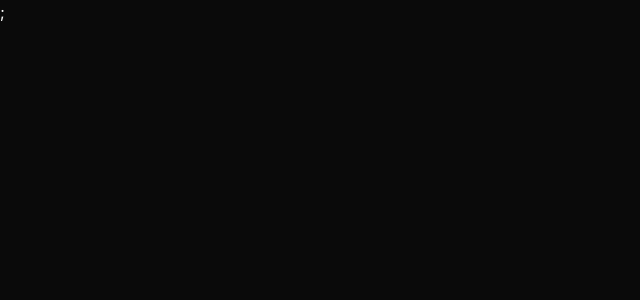
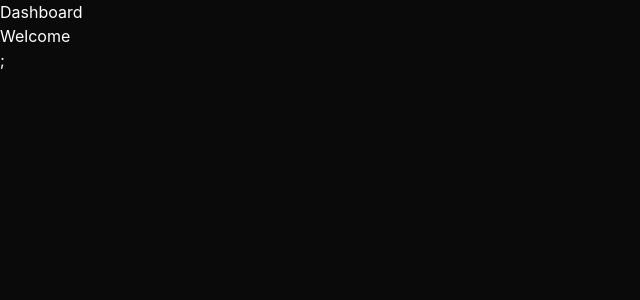
Before and after one commit to aayush2006kr/Contract-For-Freelancers, a React (Vite) app in the folder frontend-code/: page /dashboard in a window 1280 px wide. Before the commit this address had no page. Shown: the top 300 px of the page, without its empty margins (0-640 px from the left). Built offline with nearby package versions, Linux system fonts and the light colour scheme.

Commit message:
used context api - AuthContext for logged-in-user data

```diff
--- /dev/null
+++ b/frontend-code/src/context/AuthContext.jsx
@@ -0,0 +1,35 @@
+import { createContext, useState } from "react";
+
+const AuthContext = createContext();
+
+export const AuthProvider = ({ children }) => {
+  const [user, setUser] = useState(null);
+  const [isAuthenticated, setIsAuthenticated] = useState(false);
+
+  const login = (userData) => {
+    setUser(userData);
+    setIsAuthenticated(true);
+};
+
+ const logout = () => {
+        setUser(null);
+        setIsAuthenticated(false);
+    };
+
+
+
+  return (
+    <AuthContext.Provider
+      value={{
+        user,
+        isAuthenticated,
+        login,
+        logout,
+      }}
+    >
+      {children}
+    </AuthContext.Provider>
+  );
+};
+
+export default AuthContext;
--- a/frontend-code/src/main.jsx
+++ b/frontend-code/src/main.jsx
@@ -1,12 +1,14 @@
 import { StrictMode } from 'react'
 import { createRoot } from 'react-dom/client'
 import { BrowserRouter } from "react-router-dom";
+import { AuthProvider } from "./context/AuthContext";
 import './index.css'
 import App from './App.jsx'
 
 createRoot(document.getElementById('root')).render(
-
+<AuthProvider>
   <BrowserRouter>
     <App />
   </BrowserRouter>
+  </AuthProvider>
 )
--- a/frontend-code/src/pages/authpages/Login.jsx
+++ b/frontend-code/src/pages/authpages/Login.jsx
@@ -8,8 +8,13 @@ import {
 import { useState } from "react";
 import { loginUser } from "../../api/authApi";
 import { useNavigate } from "react-router-dom";
+import { useContext } from "react";
+import AuthContext from "../../context/AuthContext";
 
 function Login() {
+const value = useContext(AuthContext);
+const { login } = useContext(AuthContext);
+
 
   const [formData, setformData] = useState({
     email:"" ,
@@ -41,7 +46,14 @@ const handleSubmit = async (e) => {
   try {
   const response = await loginUser(formData);
 
-    alert("Logged in successfully")
+  alert("logged in succcessfully")
+  console.log(response.data)
+
+  login(response.data.user);
+
+  navigate("/dashboard");
+
+
 } catch (error) {
   console.log(error);
 }
--- /dev/null
+++ b/frontend-code/src/pages/dashboard/Dashboard.jsx
@@ -0,0 +1,18 @@
+import { useContext } from "react";
+import AuthContext from "../../context/AuthContext";
+
+const Dashboard = () => {
+  const { user, isAuthenticated } = useContext(AuthContext);
+
+  console.log(user);
+  console.log(isAuthenticated);
+
+  return (
+    <div>
+      <h1>Dashboard</h1>
+      <h2>Welcome {user?.name}</h2>
+    </div>
+  );
+};
+
+export default Dashboard;
--- a/frontend-code/src/routes/AppRoutes.jsx
+++ b/frontend-code/src/routes/AppRoutes.jsx
@@ -3,6 +3,7 @@ import { Routes, Route } from "react-router-dom";
 import Landing from "../pages/Landing/Landing";
 import Login from "../pages/authpages/Login";
 import Register from "../pages/authpages/Register";
+import Dashboard from "../pages/dashboard/Dashboard";
 
 function AppRoutes() {
   return (
@@ -10,6 +11,7 @@ function AppRoutes() {
       <Route path="/" element={<Landing />} />
       <Route path="/login" element={<Login/>} />
       <Route path="/register" element={<Register/>} />
+      <Route path="/dashboard" element={<Dashboard />} />
     </Routes>
   );
 }
```
